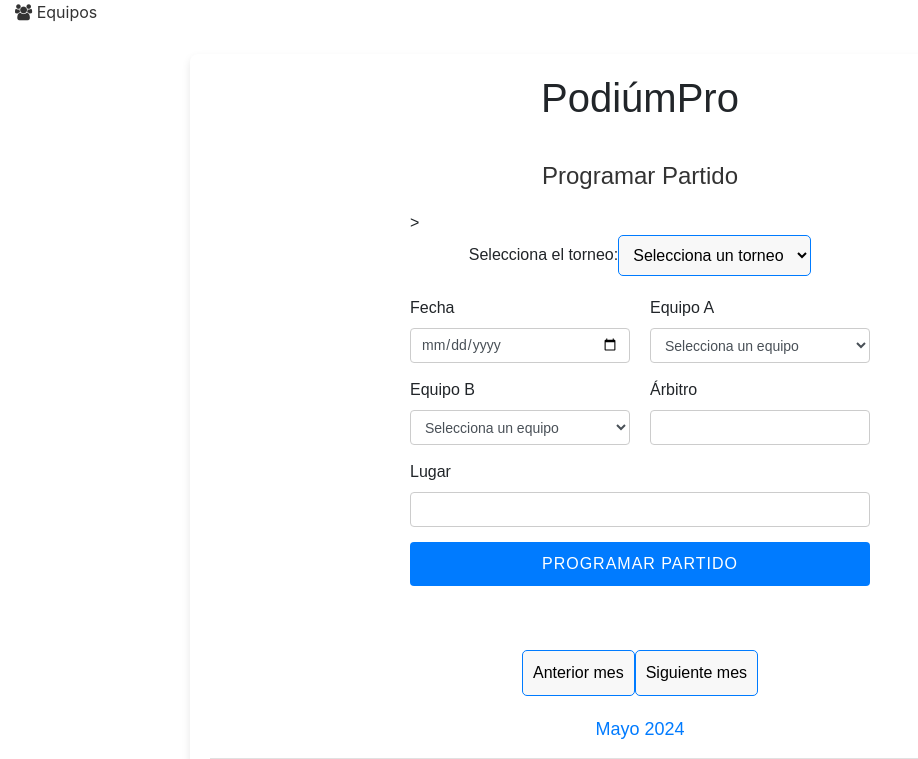
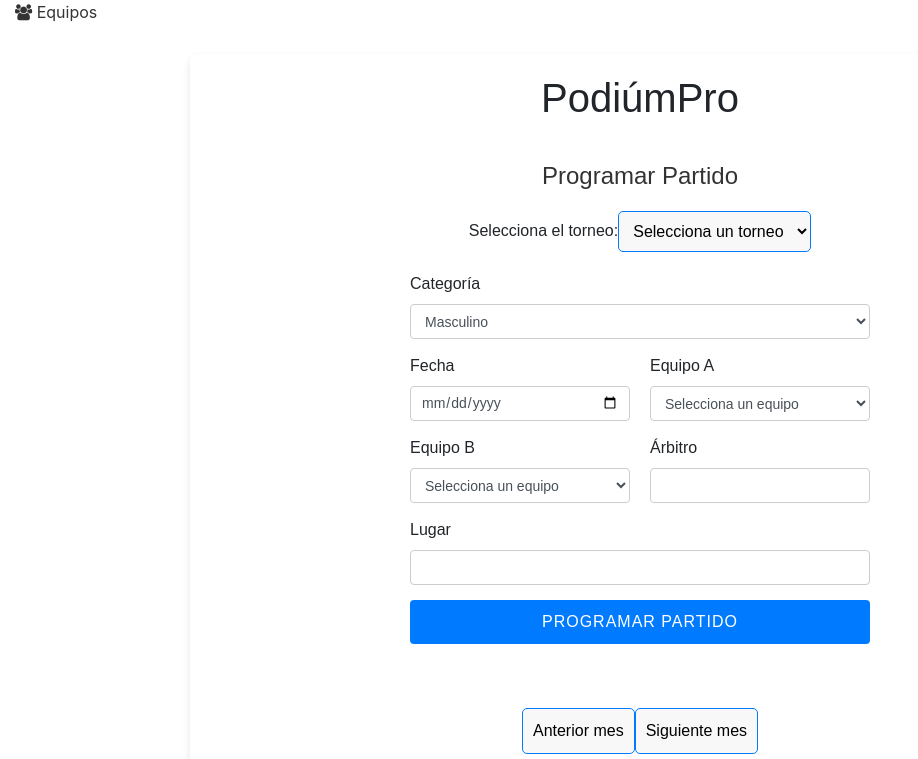
Before and after one commit to AlbeiroBurbanoTobar/ppi_dai_BURBANOaj, a Flask app: page /calendar in a window 1280 px wide. Shown: the part 154-913 px from the top of the page, without its empty margins (0-918 px from the left). Run offline with Flask 3, Linux system fonts and the light colour scheme; a user stored in the database is signed in; data comes from the database, SQL or seed files in the repository; both versions use the stored data as it was after the commit; some libraries are stand-ins or nearby versions.

Commit message:
Ya se guarda los partidos CVS

```diff
--- a/Partidos.csv
+++ b/Partidos.csv
@@ -1,2 +1,4 @@
-match_id,user_id,tournament_name,team_a,team_b,match_date,referee,location
-1b1b76b8-68af-456f-be30-6341aae9849f,1,Los Yakuza,1-2,1-1,2024-05-11,Juan Reyes,Pasto
+match_id,user_id,tournament_name,team_a,team_b,match_date,referee,location,categoria
+497439fa-4384-43f0-a617-15a91370e605,1,,1-1,1-5,2024-05-23,Juan Reyes,Pasto,Masculino
+a937f555-34f4-487a-ad84-e78aa1f2d9af,1,,1,1,,,,Masculino
+94d0aba9-a6b2-4717-b969-f50e4cd9e78d,1,NBA,1-1,1-2,2024-05-11,Juan Reyes,Tierra del amanecer,Masculino
--- a/website/templates/calendar.html
+++ b/website/templates/calendar.html
@@ -5,23 +5,32 @@
     <h1 id="tournamentTitle" style="text-align: center;">PodiúmPro</h1>
     <div class="schedule-form">
         <h2>Programar Partido</h2>
-        <form method="POST" action="{{ url_for('views.schedule_match') }}">>
+        <form method="POST" action="{{ url_for('views.schedule_match') }}">
         <div class="controlsSuperior">
             <a>Selecciona el torneo: </a>
-            <select id="tournamentSelect" name="tournamentSelect">
+            <select id="tournamentSelect" name="tournamentSelect" required>
                 <option value="" disabled selected>Selecciona un torneo</option>
             </select>
+        </div>
 
+        <div class="form-group">
+            <label for="categoria">Categoría</label>
+            <select class="form-control" id="categoria" name="categoria" onchange="updateTeamLists()" required>
+                <option value="Masculino">Masculino</option>
+                <option value="Femenino">Femenino</option>
+            </select>
         </div>
+
+
 
             <div class="form-row">
                 <div class="form-group col-md-6">
                     <label for="date">Fecha</label>
-                    <input type="date" id="date" name="date" class="form-control">
+                    <input type="date" id="date" name="date" class="form-control" required>
                 </div>
                 <div class="form-group col-md-6">
                     <label for="teamA">Equipo A</label>
-                    <select id="teamA" name="teamA" class="form-control">
+                    <select id="teamA" name="teamA" class="form-control" required>
                         <option value="">Selecciona un equipo</option>
                         <!-- Las opciones se añadirán dinámicamente -->
                     </select>
@@ -30,7 +39,7 @@
             <div class="form-row">
                 <div class="form-group col-md-6">
                     <label for="teamB">Equipo B</label>
-                    <select id="teamB" name="teamB" class="form-control">
+                    <select id="teamB" name="teamB" class="form-control" required>
                         <option value="">Selecciona un equipo</option>
                         <!-- Las opciones se añadirán dinámicamente -->
                     </select>
@@ -38,13 +47,13 @@
 
                 <div class="form-group col-md-6">
                     <label for="referee">Árbitro</label>
-                    <input type="text" id="referee" name="referee" class="form-control">
+                    <input type="text" id="referee" name="referee" class="form-control" required>
 
             </div>
             </div>
             <div class="form-group">
                 <label for="location">Lugar</label>
-                <input type="text" id="location" name="location" class="form-control">
+                <input type="text" id="location" name="location" class="form-control" required>
             </div>
             <button type="submit" class="btn btn-primary">Programar partido</button>
         </form>
@@ -271,4 +280,34 @@ function adjustTeamOptions(targetSelect, referenceSelect) {
 }
 
 </script>
+
+<script>
+    function updateTeamLists() {
+        const categoria = document.getElementById('categoria').value;
+
+    const url = `/get-teams/${categoria}`;
+    fetch(url)
+        .then(response => response.json())
+        .then(data => {
+            const teamASelect = document.getElementById('teamA');
+            const teamBSelect = document.getElementById('teamB');
+            teamASelect.innerHTML = '';
+            teamBSelect.innerHTML = '';
+
+            data.forEach(team => {
+                const optionA = document.createElement('option');
+                optionA.value = team.id;
+                optionA.textContent = team.name;
+                teamASelect.appendChild(optionA);
+
+                const optionB = document.createElement('option');
+                optionB.value = team.id;
+                optionB.textContent = team.name;
+                teamBSelect.appendChild(optionB);
+            });
+        })
+        .catch(error => console.error('Error al cargar los equipos:', error));
+}
+
+</script>
 {% endblock %}
--- a/website/views.py
+++ b/website/views.py
@@ -337,6 +337,7 @@ def schedule_match():
         match_date = request.form.get('date')
         referee = request.form.get('referee')
         location = request.form.get('location')
+        categoria = request.form.get('categoria')
 
         # Crear un identificador único para cada partido
         match_id = str(uuid.uuid4())
@@ -356,7 +357,8 @@ def schedule_match():
             'team_b': [team_b],
             'match_date': [match_date],
             'referee': [referee],
-            'location': [location]
+            'location': [location],
+            'categoria': [categoria]
         })
 
         # Guardar o agregar al archivo CSV existente
@@ -371,3 +373,9 @@ def schedule_match():
         flash('Partido programado con éxito!', 'success')
         return redirect(url_for('views.calendar'))
     return redirect(url_for('views.home'))
+
+@views.route('/get-teams/<categoria>')
+def get_teams(categoria):
+    teams = Team.query.filter_by(categoria=categoria).all()
+    team_data = [{'id': team.id, 'name': team.nombre} for team in teams]
+    return jsonify(team_data)
```
Also changed, not shown: instance/database.db.
